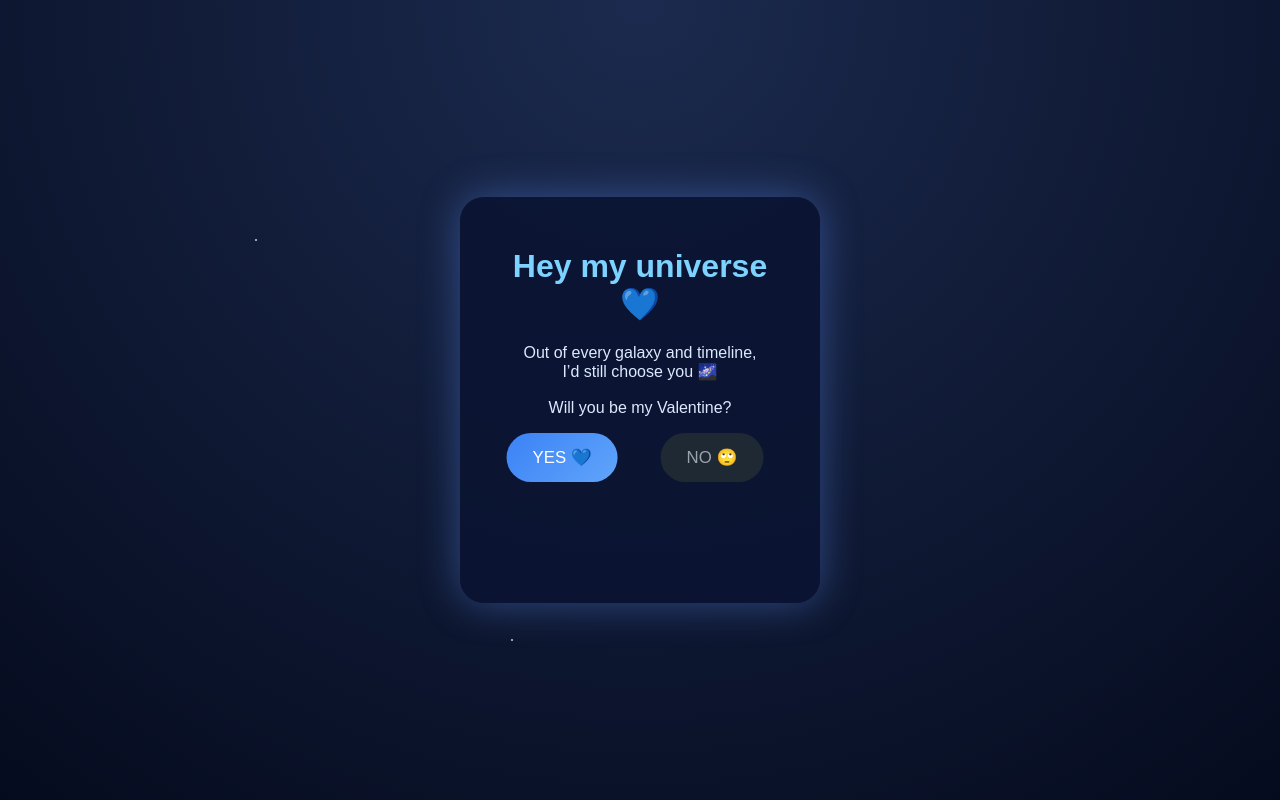
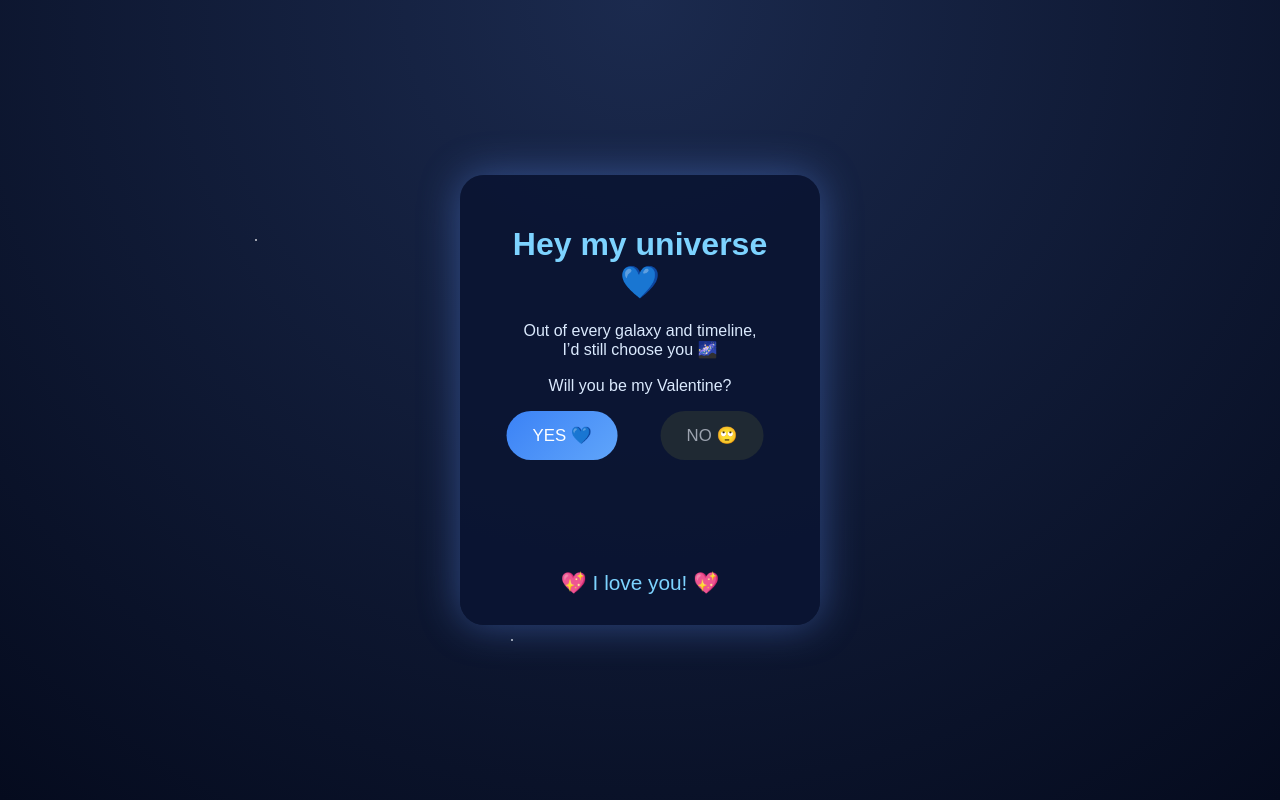
Before and after one commit to cloud-pk/Valentine, a plain HTML site: page index.html in a window 1280 px wide. Both pictures are taken after a click on the button "YES 💙". Drawn offline with Linux system fonts and the light colour scheme.

Commit message:
Update index.html

```diff
--- a/index.html
+++ b/index.html
@@ -131,38 +131,55 @@ button{
     <button class="yes" id="yes">YES 💙</button>
     <button class="no" id="no">NO 🙄</button>
   </div>
+  <div id="loveMessage" style="display:none; margin-top:20px; font-size:1.3rem; color:#7dd3ff; opacity:0; transition: opacity 1.5s ease;">
+  💖 I love you! 💖
+</div>
 </div>
 
 <script>
-const noBtn=document.getElementById("no");
-const yesBtn=document.getElementById("yes");
-const music=document.getElementById("music");
+const noBtn = document.getElementById("no");
+const yesBtn = document.getElementById("yes");
+const music = document.getElementById("music");
+const loveMessage = document.getElementById("loveMessage");
 
 /* NO runs forever */
-function moveNo(){
-  noBtn.style.position="fixed";
-  noBtn.style.left=Math.random()*(innerWidth-120)+"px";
-  noBtn.style.top=Math.random()*(innerHeight-60)+"px";
+function moveNo() {
+  noBtn.style.position = "fixed";
+  noBtn.style.left = Math.random() * (window.innerWidth - 120) + "px";
+  noBtn.style.top = Math.random() * (window.innerHeight - 60) + "px";
 }
-noBtn.addEventListener("mouseenter",moveNo);
-noBtn.addEventListener("touchstart",moveNo);
+noBtn.addEventListener("mouseenter", moveNo);
+noBtn.addEventListener("touchstart", moveNo);
 
-/* YES = love explosion + music */
-yesBtn.onclick=()=>{
-  music.play();
-  for(let i=0;i<60;i++){
-    const p=document.createElement("div");
-    p.className="particle";
-    p.textContent=Math.random()>.5?"💙":"✨";
-    p.style.left=Math.random()*innerWidth+"px";
-    p.style.top=Math.random()*innerHeight+"px";
-    p.style.setProperty("--x",(Math.random()-.5)*300+"px");
-    p.style.setProperty("--y",(Math.random()-.5)*300+"px");
+/* YES = love explosion + music + show message */
+yesBtn.onclick = () => {
+  // Play music with promise handling
+  const playPromise = music.play();
+  if (playPromise !== undefined) {
+    playPromise.catch(() => {
+      // Failed to play automatically, can handle here or ignore
+    });
+  }
+
+  // Hearts explosion
+  for (let i = 0; i < 60; i++) {
+    const p = document.createElement("div");
+    p.className = "particle";
+    p.textContent = Math.random() > 0.5 ? "💙" : "✨";
+    p.style.left = Math.random() * window.innerWidth + "px";
+    p.style.top = Math.random() * window.innerHeight + "px";
+    p.style.setProperty("--x", (Math.random() - 0.5) * 300 + "px");
+    p.style.setProperty("--y", (Math.random() - 0.5) * 300 + "px");
     document.body.appendChild(p);
-    setTimeout(()=>p.remove(),1400);
+    setTimeout(() => p.remove(), 1400);
   }
+
+  // Show “I love you” message with fade in after 1.5s
+  loveMessage.style.display = "block";
+  setTimeout(() => {
+    loveMessage.style.opacity = 1;
+  }, 100); // small delay to trigger CSS transition
 };
-
 /* Shooting stars loop */
 setInterval(()=>{
   const s=document.createElement("div");
```
